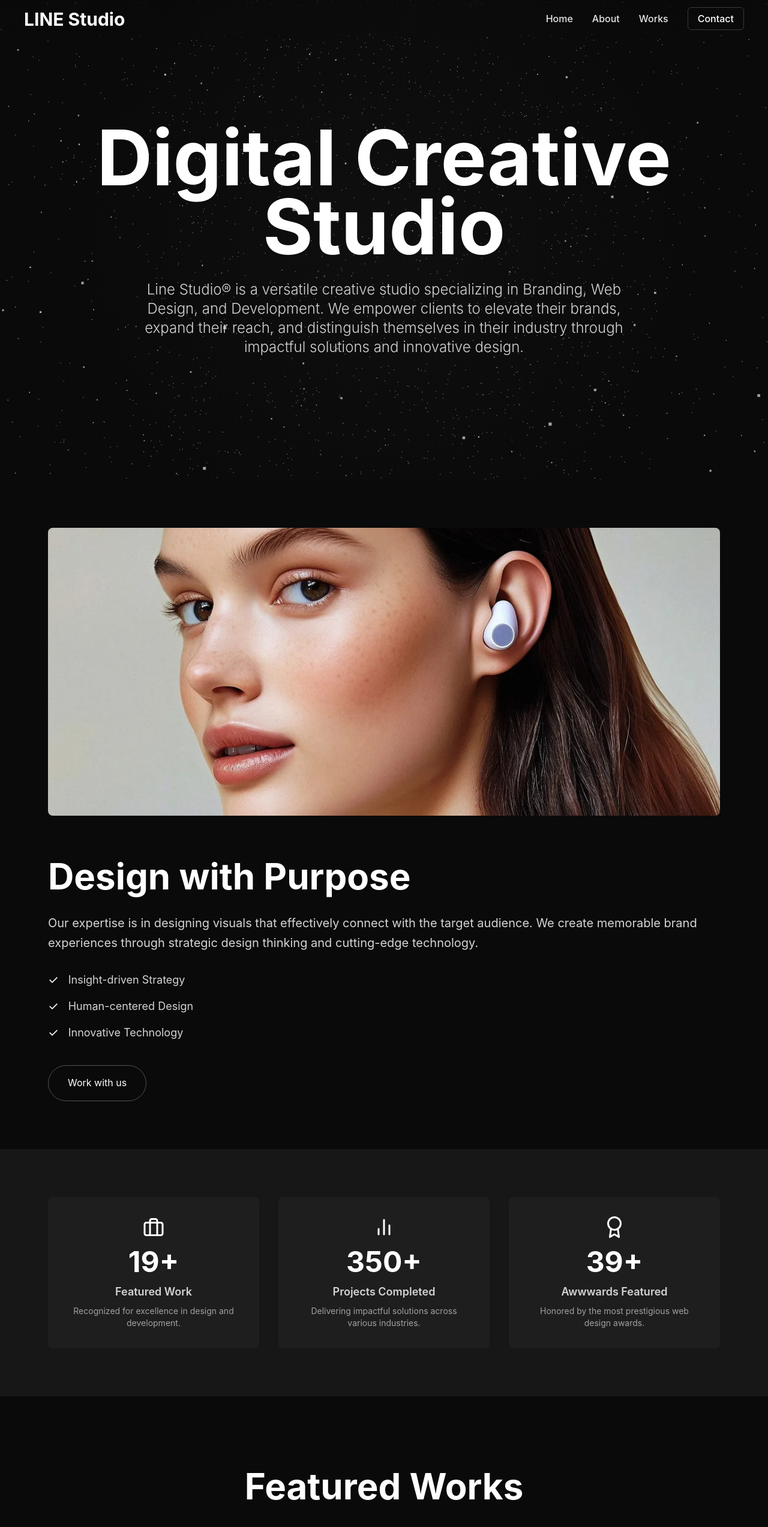
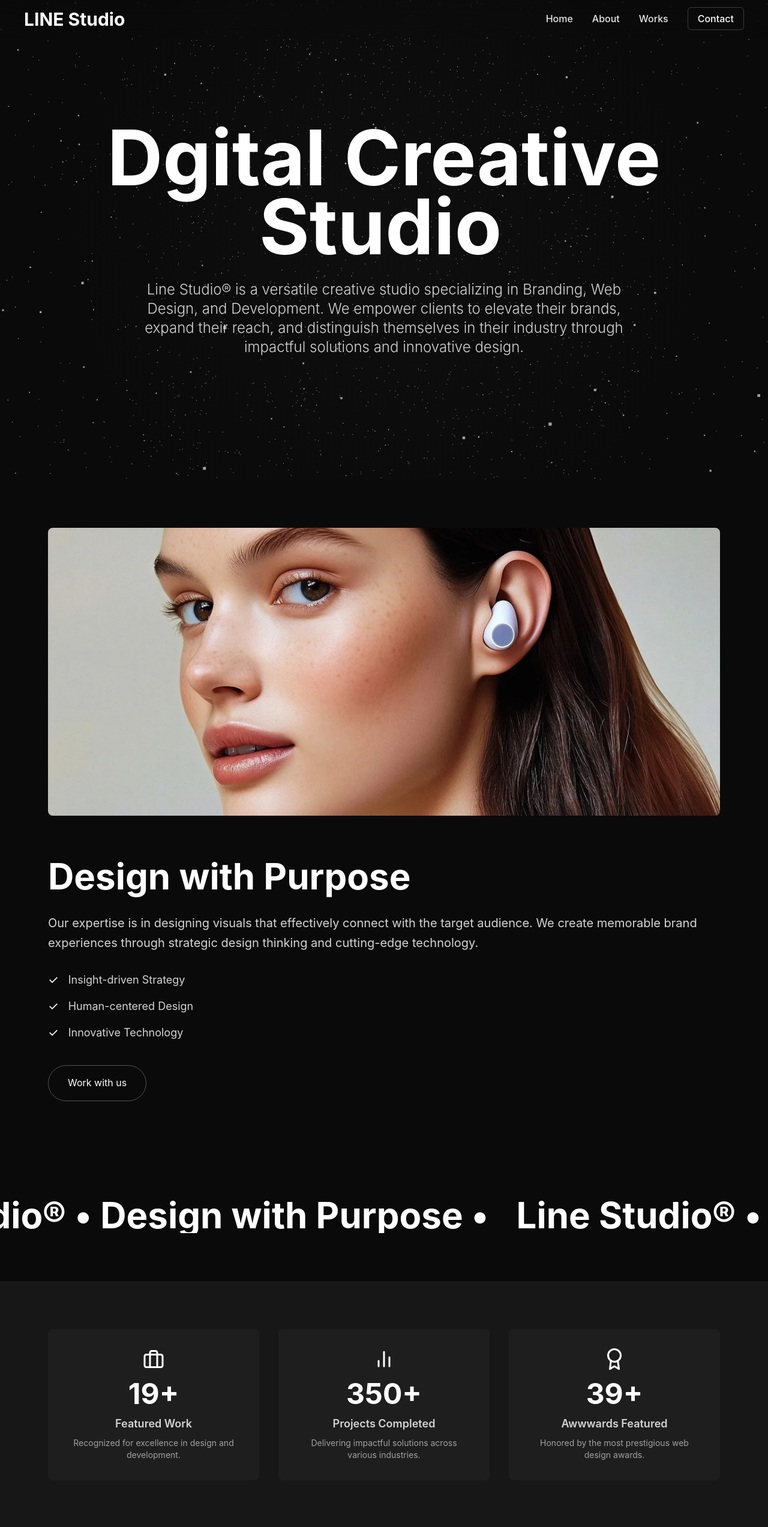
Before and after one commit to devchangjun/fastcampus-interactive-vibecoding01, a Next.js app: page / in a window 1280 px wide. Shown: the top 2546 px of the page at 60% size. Built offline with nearby package versions, Linux system fonts and the light colour scheme.

Commit message:
feat: clip03

```diff
--- a/package.json
+++ b/package.json
@@ -9,9 +9,11 @@
     "lint": "next lint"
   },
   "dependencies": {
+    "@motionone/utils": "^10.18.0",
     "@react-three/drei": "^10.4.2",
     "@react-three/fiber": "^9.2.0",
     "@types/three": "^0.178.0",
+    "framer-motion": "^12.23.0",
     "next": "15.3.3",
     "react": "^19.0.0",
     "react-dom": "^19.0.0",
--- a/src/app/globals.css
+++ b/src/app/globals.css
@@ -267,3 +267,28 @@ button {
     padding-bottom: 7.5rem;
   }
 }
+
+@layer utilities {
+  .text-balance {
+    text-wrap: balance;
+  }
+}
+
+@keyframes blink {
+  50% {
+    opacity: 0;
+  }
+}
+
+.animate-blink {
+  animation: blink 1s step-end infinite;
+}
+
+@keyframes marquee {
+  0% {
+    transform: translateX(0%);
+  }
+  100% {
+    transform: translateX(-100%);
+  }
+}
--- a/src/app/page.tsx
+++ b/src/app/page.tsx
@@ -10,6 +10,10 @@ import Footer from "../components/Footer";
 import ParticleField from "@/components/ParticleField";
 import Image from "next/image";
 import { FiAward, FiBarChart2, FiBriefcase } from "react-icons/fi";
+import TypingAnimation from "@/components/TypingAnimation";
+import ScrambleText from "@/components/ScrambleText";
+import CountUp from "@/components/CountUp";
+import Marquee from "@/components/Marquee";
 
 export default function Home() {
   const [email, setEmail] = useState("");
@@ -137,9 +141,10 @@ export default function Home() {
           }}
         ></div>
         <div className="container mx-auto px-5 md:px-10 h-screen flex flex-col justify-center items-center text-center">
-          <h1 className="text-4xl sm:text-6xl md:text-8xl lg:text-9xl xl:text-[8rem] font-bold leading-[0.9] mb-8 max-w-6xl">
-            Digital Creative Studio
-          </h1>
+          <TypingAnimation
+            text="Digital Creative Studio"
+            className="text-4xl sm:text-6xl md:text-8xl lg:text-9xl xl:text-[8rem] font-bold leading-[0.9] mb-8 max-w-6xl"
+          />
           <p className="text-base sm:text-lg md:text-xl lg:text-2xl font-light max-w-4xl mx-auto text-neutral-300 px-4">
             Line Studio® is a versatile creative studio specializing in Branding, Web Design, and Development. We
             empower clients to elevate their brands, expand their reach, and distinguish themselves in their industry
@@ -162,7 +167,10 @@ export default function Home() {
               />
             </div>
             <div>
-              <h2 className="text-4xl sm:text-5xl md:text-6xl font-bold leading-tight mb-6">Design with Purpose</h2>
+              <ScrambleText
+                text="Design with Purpose"
+                className="text-4xl sm:text-5xl md:text-6xl font-bold leading-tight mb-6"
+              />
               <p className="text-lg md:text-xl text-neutral-300 leading-relaxed mb-8">
                 Our expertise is in designing visuals that effectively connect with the target audience. We create
                 memorable brand experiences through strategic design thinking and cutting-edge technology.
@@ -192,6 +200,13 @@ export default function Home() {
         </div>
       </section>
 
+      {/* Marquee Section */}
+      <section className="py-10 md:py-20">
+        <Marquee baseVelocity={-1} className="text-4xl md:text-6xl font-bold">
+          Line Studio® • Design with Purpose •&nbsp;
+        </Marquee>
+      </section>
+
       {/* Stats Section */}
       <section className="py-20 md:py-32 bg-neutral-900">
         <div className="container mx-auto px-5 md:px-10">
@@ -199,21 +214,21 @@ export default function Home() {
             {/* Stat Card 1 */}
             <div className="stat-item bg-neutral-800/50 p-8 rounded-lg opacity-0 translate-y-8 transition-all duration-500 ease-in-out">
               <FiBriefcase className="text-4xl text-white mx-auto mb-4" />
-              <span className="block text-5xl font-bold text-white">19+</span>
+              <CountUp endValue={19} suffix="+" className="block text-5xl font-bold text-white" />
               <h3 className="text-lg font-semibold text-neutral-300 mt-3">Featured Work</h3>
               <p className="text-neutral-400 mt-2 text-sm">Recognized for excellence in design and development.</p>
             </div>
             {/* Stat Card 2 */}
             <div className="stat-item bg-neutral-800/50 p-8 rounded-lg opacity-0 translate-y-8 transition-all duration-500 ease-in-out delay-150">
               <FiBarChart2 className="text-4xl text-white mx-auto mb-4" />
-              <span className="block text-5xl font-bold text-white">350+</span>
+              <CountUp endValue={350} suffix="+" className="block text-5xl font-bold text-white" />
               <h3 className="text-lg font-semibold text-neutral-300 mt-3">Projects Completed</h3>
               <p className="text-neutral-400 mt-2 text-sm">Delivering impactful solutions across various industries.</p>
             </div>
             {/* Stat Card 3 */}
             <div className="stat-item bg-neutral-800/50 p-8 rounded-lg opacity-0 translate-y-8 transition-all duration-500 ease-in-out delay-300">
               <FiAward className="text-4xl text-white mx-auto mb-4" />
-              <span className="block text-5xl font-bold text-white">39+</span>
+              <CountUp endValue={39} suffix="+" className="block text-5xl font-bold text-white" />
               <h3 className="text-lg font-semibold text-neutral-300 mt-3">Awwwards Featured</h3>
               <p className="text-neutral-400 mt-2 text-sm">Honored by the most prestigious web design awards.</p>
             </div>
--- /dev/null
+++ b/src/components/CountUp.tsx
@@ -0,0 +1,67 @@
+"use client";
+
+import { useState, useEffect, useRef } from "react";
+
+interface CountUpProps {
+  endValue: number;
+  duration?: number;
+  className?: string;
+  suffix?: string;
+}
+
+const CountUp: React.FC<CountUpProps> = ({ endValue, duration = 2000, className, suffix = "" }) => {
+  const [count, setCount] = useState(0);
+  const ref = useRef<HTMLSpanElement>(null);
+  const animationFrameId = useRef<number>();
+
+  useEffect(() => {
+    const observer = new IntersectionObserver(
+      ([entry]) => {
+        if (entry.isIntersecting) {
+          let startTime: number | null = null;
+          const step = (timestamp: number) => {
+            if (!startTime) {
+              startTime = timestamp;
+            }
+            const progress = Math.min((timestamp - startTime) / duration, 1);
+            const easeOutExpo = (t: number) => (t === 1 ? 1 : 1 - Math.pow(2, -10 * t));
+            const currentCount = Math.floor(easeOutExpo(progress) * endValue);
+            setCount(currentCount);
+
+            if (progress < 1) {
+              animationFrameId.current = requestAnimationFrame(step);
+            } else {
+              setCount(endValue);
+            }
+          };
+          animationFrameId.current = requestAnimationFrame(step);
+          observer.disconnect();
+        }
+      },
+      { threshold: 0.5 }
+    );
+
+    const currentRef = ref.current;
+    if (currentRef) {
+      observer.observe(currentRef);
+    }
+
+    return () => {
+      if (animationFrameId.current) {
+        cancelAnimationFrame(animationFrameId.current);
+      }
+      if (currentRef) {
+        observer.unobserve(currentRef);
+      }
+    };
+  }, [endValue, duration]);
+
+  return (
+    <span ref={ref} className={className}>
+      {count}
+      {suffix}
+    </span>
+  );
+};
+
+export default CountUp;
--- /dev/null
+++ b/src/components/Marquee.tsx
@@ -0,0 +1,59 @@
+"use client";
+
+import React from "react";
+import {
+  motion,
+  useScroll,
+  useSpring,
+  useTransform,
+  useMotionValue,
+  useVelocity,
+  useAnimationFrame,
+} from "framer-motion";
+
+const wrap = (min: number, max: number, v: number) => {
+  const rangeSize = max - min;
+  return ((((v - min) % rangeSize) + rangeSize) % rangeSize) + min;
+};
+
+interface MarqueeProps {
+  children: string;
+  baseVelocity: number;
+  className?: string;
+}
+
+export default function Marquee({ children, baseVelocity = 3, className }: MarqueeProps) {
+  const baseX = useMotionValue(0);
+  const { scrollY } = useScroll();
+  const scrollVelocity = useVelocity(scrollY);
+  const smoothVelocity = useSpring(scrollVelocity, {
+    damping: 50,
+    stiffness: 400,
+  });
+
+  const velocityFactor = useTransform(smoothVelocity, [0, 1000], [0, 1], {
+    clamp: false,
+  });
+
+  const x = useTransform(baseX, (v) => `${wrap(-25, -75, v)}%`);
+
+  const directionFactor = React.useRef<number>(1);
+  useAnimationFrame((t, delta) => {
+    let moveBy = directionFactor.current * baseVelocity * (delta / 1000);
+
+    moveBy += directionFactor.current * velocityFactor.get();
+
+    baseX.set(baseX.get() + moveBy);
+  });
+
+  return (
+    <div className={`w-full overflow-hidden whitespace-nowrap flex ${className}`}>
+      <motion.div className="flex whitespace-nowrap" style={{ x }}>
+        <span className="block mx-4">{children}</span>
+        <span className="block mx-4">{children}</span>
+        <span className="block mx-4">{children}</span>
+        <span className="block mx-4">{children}</span>
+      </motion.div>
+    </div>
+  );
+}
--- /dev/null
+++ b/src/components/ScrambleText.tsx
@@ -0,0 +1,65 @@
+"use client";
+
+import { useState, useEffect, useRef } from "react";
+
+interface ScrambleTextProps {
+  text: string;
+  className?: string;
+}
+
+const ScrambleText: React.FC<ScrambleTextProps> = ({ text, className }) => {
+  const [displayedText, setDisplayedText] = useState("");
+  const ref = useRef<HTMLHeadingElement>(null);
+  const isAnimating = useRef(false);
+
+  useEffect(() => {
+    const observer = new IntersectionObserver(
+      ([entry]) => {
+        if (entry.isIntersecting && !isAnimating.current) {
+          isAnimating.current = true;
+          animateText();
+          observer.disconnect();
+        }
+      },
+      { threshold: 0.5 }
+    );
+
+    if (ref.current) {
+      observer.observe(ref.current);
+    }
+
+    return () => observer.disconnect();
+  }, [text]);
+
+  const animateText = () => {
+    let iteration = 0;
+    const chars = "ABCDEFGHIJKLMNOPQRSTUVWXYZabcdefghijklmnopqrstuvwxyz0123456789!@#$%^&*()";
+    const interval = setInterval(() => {
+      const newText = text
+        .split("")
+        .map((_, index) => {
+          if (index < iteration) {
+            return text[index];
+          }
+          return chars[Math.floor(Math.random() * chars.length)];
+        })
+        .join("");
+
+      setDisplayedText(newText);
+
+      if (iteration >= text.length) {
+        clearInterval(interval);
+        isAnimating.current = false;
+      }
+      iteration += 1 / 3;
+    }, 30);
+  };
+
+  return (
+    <h2 ref={ref} className={className}>
+      {displayedText || " "}
+    </h2>
+  );
+};
+
+export default ScrambleText;
--- /dev/null
+++ b/src/components/TypingAnimation.tsx
@@ -0,0 +1,44 @@
+"use client";
+
+import { useState, useEffect } from "react";
+
+interface TypingAnimationProps {
+  text: string;
+  className?: string;
+  speed?: number;
+}
+
+const TypingAnimation: React.FC<TypingAnimationProps> = ({ text, className, speed = 100 }) => {
+  const [displayedText, setDisplayedText] = useState("");
+  const [isComplete, setIsComplete] = useState(false);
+
+  useEffect(() => {
+    setDisplayedText("");
+    setIsComplete(false);
+    let i = 0;
+    const typingInterval = setInterval(() => {
+      if (i < text.length) {
+        setDisplayedText((prev) => prev + text.charAt(i));
+        i++;
+      } else {
+        clearInterval(typingInterval);
+        setIsComplete(true);
+      }
+    }, speed);
+
+    return () => clearInterval(typingInterval);
+  }, [text, speed]);
+
+  return (
+    <h1 className={className}>
+      {displayedText}
+      <span
+        className={`ml-2 inline-block w-1 h-[0.8em] bg-white transition-opacity duration-300 ${
+          isComplete ? "opacity-100 animate-blink" : "opacity-0"
+        }`}
+      ></span>
+    </h1>
+  );
+};
+
+export default TypingAnimation;
```
Also changed, not shown: 1 other file (tests, documents, lock files or other folders).
